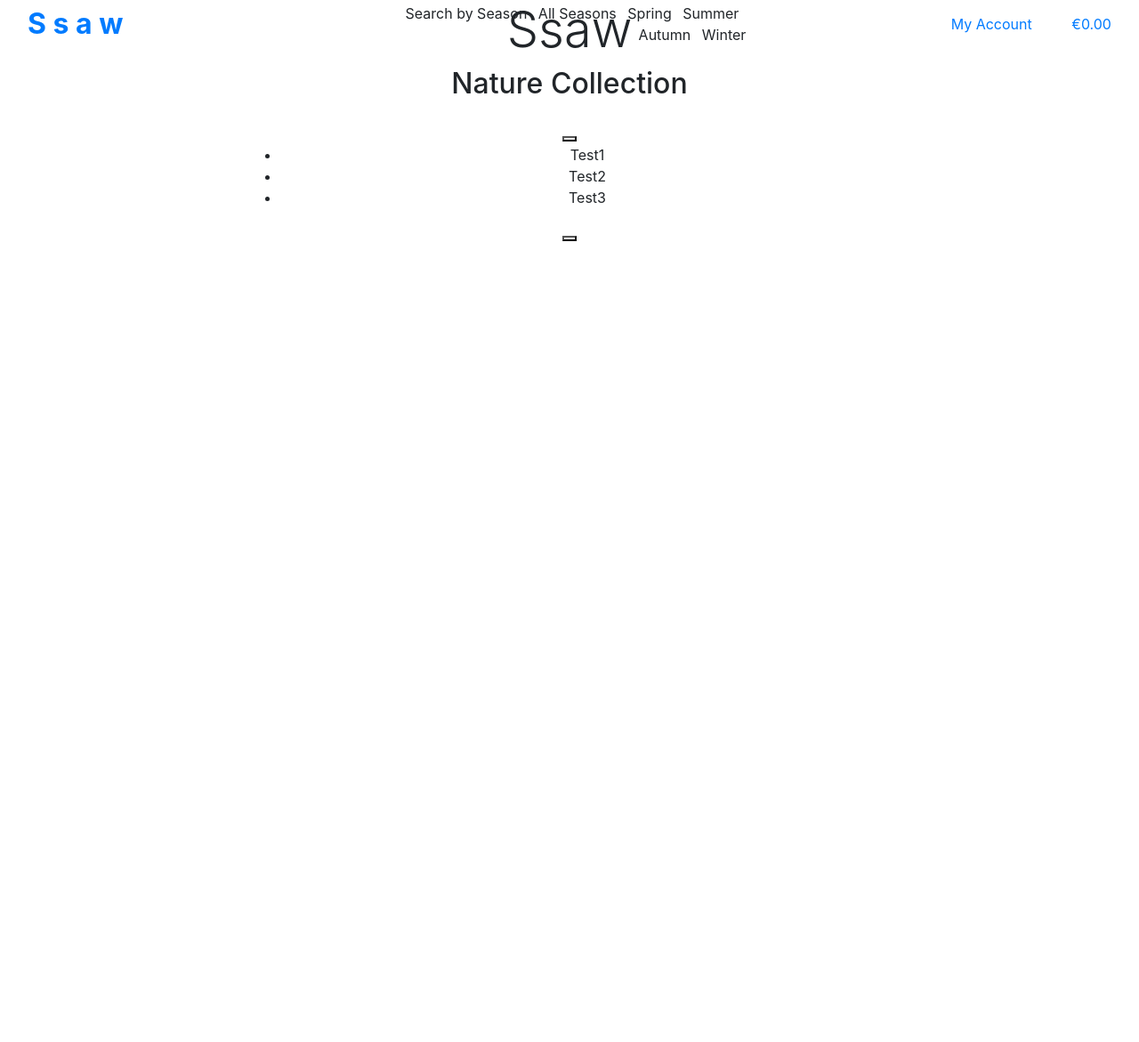
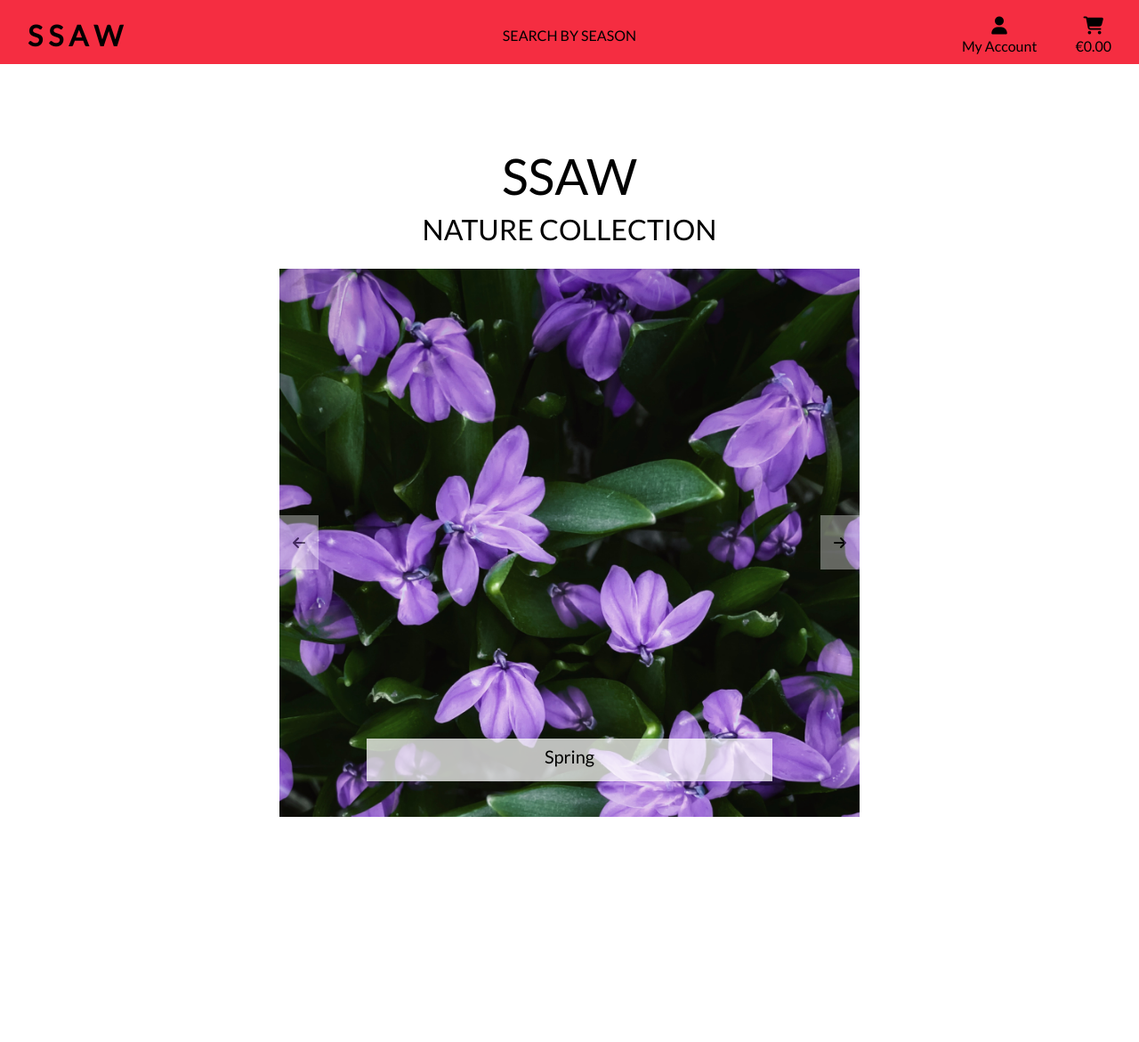
Before and after one commit to juliandunne1234/Ssaw, a Django app: template home/templates/home/index.html in a window 1280 px wide. Shown: the top 1171 px of the page at 89% size. Run offline with Django 3.2, Linux system fonts and the light colour scheme; the template is opened without the code that fills it, so the values that code supplies are empty; some libraries are stand-ins or nearby versions.

Commit message:
completed homepage header and css

```diff
--- a/home/templates/home/index.html
+++ b/home/templates/home/index.html
@@ -10,27 +10,52 @@
 {% endblock %}
 
 {% block content %}
-    <div class="container h-100">
-        <div class="row h-100 justify-content-around">
+    <div class="container">
+        <div class="row d-flex justify-content-around">
             <div class="col-sm-12 col-md-8 text-center mb-3">
                 <h1 class="display-4 logo-font text-black">Ssaw</h1>
                 <h2 class="display-5 logo-font text-black">Nature Collection</h2>
             </div>
             <div class="col-sm-12 col-md-8 text-center mb-3">
-                <div class="carousel">
-                    <button class="carousel__button carousel__button--left"></button>
-                    <ul class="carousel__track">
-                        <li class="carousel__slide">
-                            <div class="background-finish-1">Test1</div>
-                        </li>
-                        <li class="carousel__slide">
-                            <div class="background-finish-2">Test2</div>
-                        </li>
-                        <li class="carousel__slide">
-                            <div class="background-finish-3">Test3</div>
-                        </li>
-                    </ul>
-                    <button class="carousel__button carousel__button--right"></button>
+                <!-- carousel with main content -->
+                <div id="carouselIndicators" class="carousel slide" data-ride="carousel">
+                    <div class="carousel-inner">
+                        <div class="carousel-item active">
+                            <img class="d-block carousel-image" src="/media/spring.jpg"
+                                alt="">
+                            <div class="carousel-caption d-block">
+                                <h5 class="text-black">Spring</h5>
+                            </div>
+                        </div>
+                        <div class="carousel-item">
+                            <img class="d-block carousel-image" src="/media/summer.jpg"
+                                alt="">
+                            <div class="carousel-caption d-block">
+                                <h5 class="text-black">Summer</h5>
+                            </div>
+                        </div>
+                        <div class="carousel-item">
+                            <img class="d-block carousel-image" src="/media/autumn.jpg"
+                                alt="">
+                            <div class="carousel-caption d-block">
+                                <h5 class="text-black">Aumtumn</h5>
+                            </div>
+                        </div>
+                        <div class="carousel-item">
+                            <img class="d-block carousel-image" src="/media/winter.jpg"
+                                alt="">
+                            <div class="carousel-caption d-block">
+                                <h5 class="text-black">Winter</h5>
+                            </div>
+                        </div>
+                    </div>
+                    <!-- carousel controls -->
+                    <a class="carousel-control-prev" href="#carouselIndicators" role="button" data-slide="prev">
+                        <i class="fas fa-arrow-left text-black"></i>
+                    </a>
+                    <a class="carousel-control-next" href="#carouselIndicators" role="button" data-slide="next">
+                        <i class="fas fa-arrow-right text-black"></i>
+                    </a>
                 </div>
             </div>
         </div>
--- a/ssaw/settings.py
+++ b/ssaw/settings.py
@@ -146,6 +146,10 @@ USE_TZ = True
 # https://docs.djangoproject.com/en/3.2/howto/static-files/
 
 STATIC_URL = '/static/'
+STATICFILES_DIRS = (os.path.join(BASE_DIR, 'static'),)
+
+MEDIA_URL = '/media/'
+MEDIA_ROOT = os.path.join(BASE_DIR, 'media')
 
 # Default primary key field type
 # https://docs.djangoproject.com/en/3.2/ref/settings/#default-auto-field
--- a/ssaw/urls.py
+++ b/ssaw/urls.py
@@ -15,9 +15,11 @@ Including another URLconf
 """
 from django.contrib import admin
 from django.urls import path, include
+from django.conf import settings
+from django.conf.urls.static import static
 
 urlpatterns = [
     path('admin/', admin.site.urls),
     path('accounts/', include('allauth.urls')),
     path('', include('home.urls')),
-]
+] + static(settings.MEDIA_URL, document_root=settings.MEDIA_ROOT)
--- /dev/null
+++ b/static/css/base.css
@@ -0,0 +1,87 @@
+html {
+    height: 100%;
+}
+
+body {
+    background-color: #fff;
+    height: calc(100vh - 164px);
+    font-family: 'Lato';
+}
+
+.bg-header {
+    /* background-color: rgba(0, 0, 0, 0.292); */
+    background-color: rgb(245, 45, 65);
+}
+
+/* from Bulma */
+.icon {
+    align-items: center;
+    display: inline-flex;
+    justify-content: center;
+    height: 1.5rem;
+    width: 1.5rem;
+}
+
+.logo-font, .search-font {
+    text-transform: uppercase;
+}
+
+.main-logo-link {
+    width: fit-content;
+}
+
+/* Home Page */
+.carousel-item {
+    height: 50vh;
+}
+
+.carousel-image {
+    height: auto;
+    width: 100%;
+}
+
+.carousel-caption {
+    background: rgba(265, 265, 265, 0.73);
+    bottom: 2.5rem;
+    padding-top: 0.5rem;
+    padding-bottom: 0.5rem;
+}
+
+.carousel-control-prev, .carousel-control-next {
+    background: rgba(265, 265, 265, 0.73);
+    height: 5vh;
+    width: 3.5vw;
+    margin: auto;
+}
+
+.text-black {
+    color: #000 !important;
+}
+
+.border-black {
+    border: 1px solid black !important;
+}
+
+/* -------------------------------- Media Queries */
+
+/* Slightly larger container on xl screens */
+@media (min-width: 1200px) {
+    .container {
+      max-width: 80%;
+    }
+  }
+
+  /* fixed top navbar only on medium and up */
+  @media (min-width: 992px) {
+      .fixed-top-desktop-only {
+          position: fixed;
+          top: 0;
+          right: 0;
+          left: 0;
+          z-index: 1030;
+      }
+
+      .header-container {
+          padding-top: 164px;
+      }
+  }
--- a/templates/base.html
+++ b/templates/base.html
@@ -14,16 +14,19 @@
     {% endblock %}
 
     {% block corecss %}
-        <link rel="stylesheet" href="https://stackpath.bootstrapcdn.com/bootstrap/4.4.1/css/bootstrap.min.css" integrity="sha384-Vkoo8x4CGsO3+Hhxv8T/Q5PaXtkKtu6ug5TOeNV6gBiFeWPGFN9MuhOf23Q9Ifjh" crossorigin="anonymous">
+      <link rel="stylesheet" href="https://stackpath.bootstrapcdn.com/bootstrap/4.4.1/css/bootstrap.min.css" integrity="sha384-Vkoo8x4CGsO3+Hhxv8T/Q5PaXtkKtu6ug5TOeNV6gBiFeWPGFN9MuhOf23Q9Ifjh" crossorigin="anonymous">
+      <link rel="stylesheet" href="https://fonts.googleapis.com/css?family=Lato&display=swap">
+      <link rel="stylesheet" href="{% static 'css/base.css' %}">
     {% endblock %}
 
     {% block extra_css %}
     {% endblock %}
 
     {% block corejs %}
-        <script src="https://code.jquery.com/jquery-3.4.1.slim.min.js" integrity="sha384-J6qa4849blE2+poT4WnyKhv5vZF5SrPo0iEjwBvKU7imGFAV0wwj1yYfoRSJoZ+n" crossorigin="anonymous"></script>
-        <script src="https://cdn.jsdelivr.net/npm/popper.js@1.16.0/dist/umd/popper.min.js" integrity="sha384-Q6E9RHvbIyZFJoft+2mJbHaEWldlvI9IOYy5n3zV9zzTtmI3UksdQRVvoxMfooAo" crossorigin="anonymous"></script>
-        <script src="https://stackpath.bootstrapcdn.com/bootstrap/4.4.1/js/bootstrap.min.js" integrity="sha384-wfSDF2E50Y2D1uUdj0O3uMBJnjuUD4Ih7YwaYd1iqfktj0Uod8GCExl3Og8ifwB6" crossorigin="anonymous"></script>
+      <script src="https://kit.fontawesome.com/e9c73d7092.js" crossorigin="anonymous"></script>
+      <script src="https://code.jquery.com/jquery-3.4.1.slim.min.js" integrity="sha384-J6qa4849blE2+poT4WnyKhv5vZF5SrPo0iEjwBvKU7imGFAV0wwj1yYfoRSJoZ+n" crossorigin="anonymous"></script>
+      <script src="https://cdn.jsdelivr.net/npm/popper.js@1.16.0/dist/umd/popper.min.js" integrity="sha384-Q6E9RHvbIyZFJoft+2mJbHaEWldlvI9IOYy5n3zV9zzTtmI3UksdQRVvoxMfooAo" crossorigin="anonymous"></script>
+      <script src="https://stackpath.bootstrapcdn.com/bootstrap/4.4.1/js/bootstrap.min.js" integrity="sha384-wfSDF2E50Y2D1uUdj0O3uMBJnjuUD4Ih7YwaYd1iqfktj0Uod8GCExl3Og8ifwB6" crossorigin="anonymous"></script>
     {% endblock %}
 
     {% block extra_js %}
@@ -33,20 +36,28 @@
   </head>
   <body>
     <header class="container-fluid fixed-top">
-      <div class="row">
+      <div id="topnav" class="row bg-header pt-lg-2 d-none d-lg-flex">
         <div class="col-12 col-lg-4 my-auto py-1 py-lg-0 text-center text-lg-left">
           <a href="{% url 'home' %}" class="nav-link main-logo-link">
             <h2 class="logo-font text-black my-0"><strong>S s a w</strong></h2>
           </a>
         </div>
         <div class="col-12 col-lg-4 my-auto py-1 py-lg-0">
-          <ul class="list-inline list-unstyled text-center text-lg-right my-0">
-            <li class="list-inline-item dropdown">Search by Season</li>
-            <li class="list-inline-item">All Seasons</li>
-            <li class="list-inline-item">Spring</li>
-            <li class="list-inline-item">Summer</li>
-            <li class="list-inline-item">Autumn</li>
-            <li class="list-inline-item">Winter</li>
+          <ul class="list-inline list-unstyled text-center my-0">
+            <li class="list-inline-item dropdown">
+              <a class="text-black nav-link" href="#" id="search-options" data-toggle="dropdown" aria-haspopup="true" aria-expanded="false">
+                <div class="text-center">
+                    <p class="search-font text-black my-0">Search By Season</p>
+                </div>
+              </a>
+              <div class="dropdown-menu border-0" aria-labelledby="user-options">
+                <a href="#" class="dropdown-item">All Seasons</a>
+                <a href="#" class="dropdown-item">Spring</a>
+                <a href="#" class="dropdown-item">Summer</a>
+                <a href="#" class="dropdown-item">Autumn</a>
+                <a href="#" class="dropdown-item">Winter</a>
+              </div>
+            </li>
           </ul>
         </div>
         <div class="col-12 col-lg-4 my-auto py-1 py-lg-0">
@@ -74,7 +85,7 @@
             <li class="list-inline-item">
               <a class="{% if grand_total %}text-info font-weight-bold{% else %}text-black{% endif %} nav-link" href="">
                   <div class="text-center">
-                      <div><i class="fas fa-shopping-bag fa-lg"></i></div>
+                      <div><i class="fas fa-shopping-cart fa-lg"></i></div>
                       <p class="my-0">
                           {% if grand_total %}
                               ${{ grand_total|floatformat:2 }}
```
Also changed, not shown: media/spring.jpg (added), media/summer.jpg (added), media/winter.jpg (added), 1 other file.
